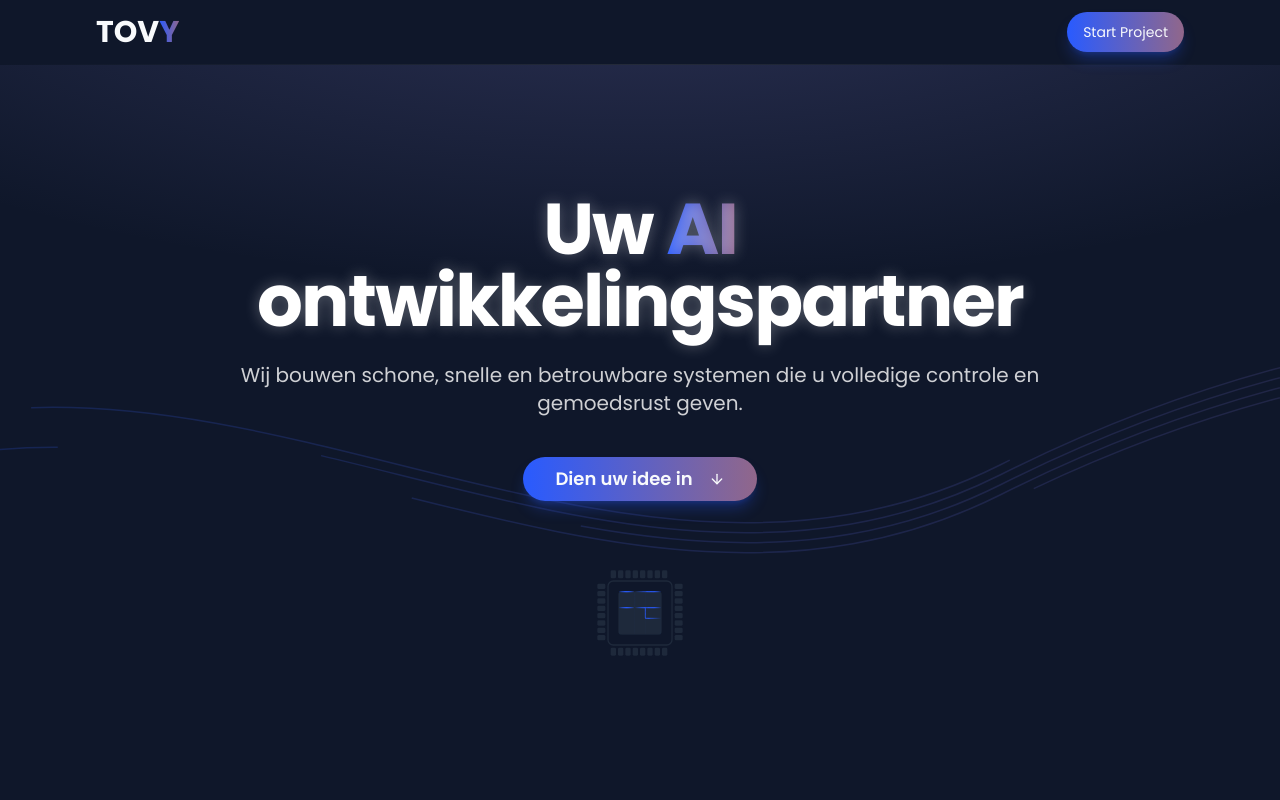
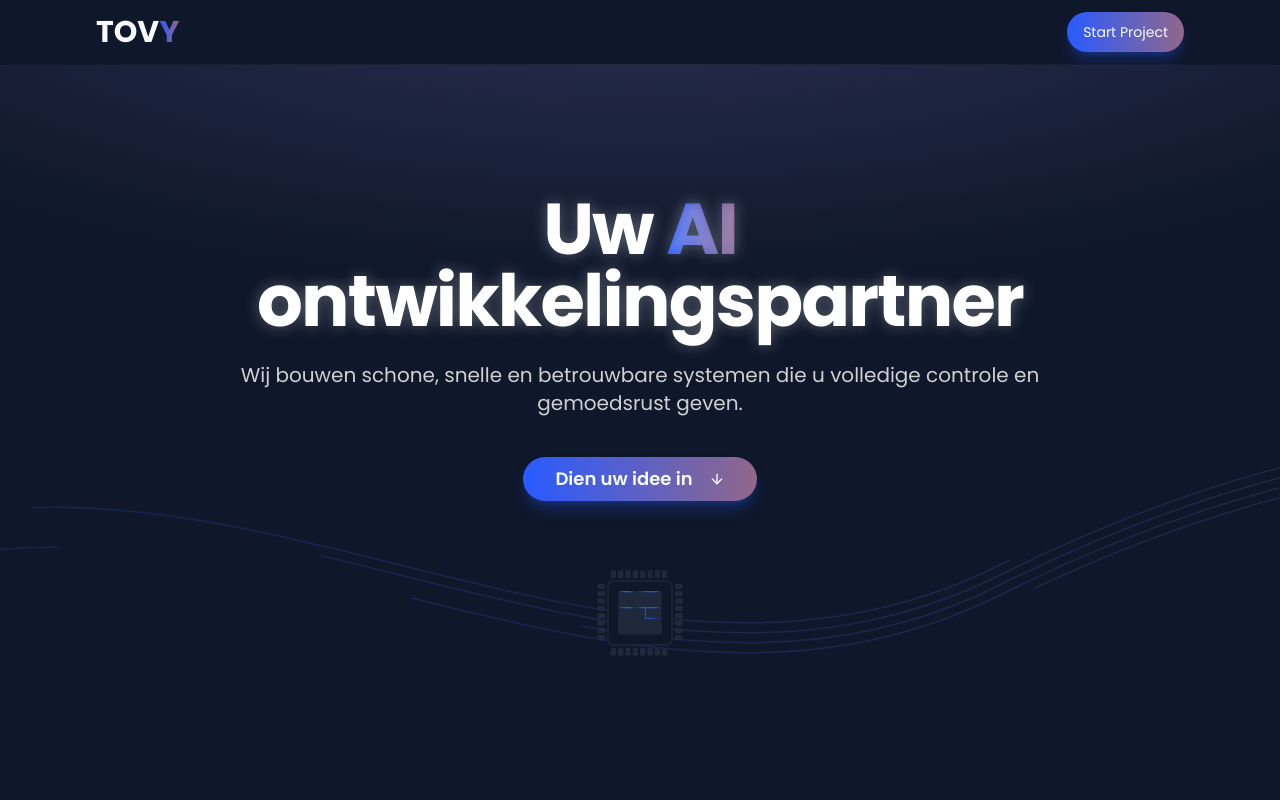
Before and after one commit to tovy-eu/tovy.eu-website, a Next.js app: page / in a window 1280 px wide. Shown: the top 800 px of the page. Built offline with nearby package versions, Linux system fonts and the light colour scheme.

Commit message:
now make the visual somewhat lower on in the hero section

```diff
--- a/src/components/landing/wavy-lines.tsx
+++ b/src/components/landing/wavy-lines.tsx
@@ -13,7 +13,7 @@ export function WavyLines() {
           </linearGradient>
         </defs>
         <path
-          d="M-200,400 C200,200 600,600 1000,400 S1800,200 2200,400"
+          d="M-200,500 C200,300 600,700 1000,500 S1800,300 2200,500"
           fill="none"
           stroke="url(#wavy-gradient)"
           strokeWidth="1.5"
@@ -21,7 +21,7 @@ export function WavyLines() {
           style={{ animationDuration: '10s' }}
         />
         <path
-          d="M-200,410 C200,210 600,610 1000,410 S1800,210 2200,410"
+          d="M-200,510 C200,310 600,710 1000,510 S1800,310 2200,510"
           fill="none"
           stroke="url(#wavy-gradient)"
           strokeWidth="1.5"
@@ -29,7 +29,7 @@ export function WavyLines() {
           style={{ animationDelay: '-3s', animationDuration: '12s' }}
         />
         <path
-          d="M-200,420 C200,220 600,620 1000,420 S1800,220 2200,420"
+          d="M-200,520 C200,320 600,720 1000,520 S1800,320 2200,520"
           fill="none"
           stroke="url(#wavy-gradient)"
           strokeWidth="1.5"
@@ -37,7 +37,7 @@ export function WavyLines() {
           style={{ animationDelay: '-1s', animationDuration: '8s' }}
         />
         <path
-          d="M-200,430 C200,230 600,630 1000,430 S1800,230 2200,430"
+          d="M-200,530 C200,330 600,730 1000,530 S1800,330 2200,530"
           fill="none"
           stroke="url(#wavy-gradient)"
           strokeWidth="1.5"
@@ -45,7 +45,7 @@ export function WavyLines() {
           style={{ animationDelay: '-6s', animationDuration: '15s' }}
         />
         <path
-          d="M-200,440 C200,240 600,640 1000,440 S1800,240 2200,440"
+          d="M-200,540 C200,340 600,740 1000,540 S1800,340 2200,540"
           fill="none"
           stroke="url(#wavy-gradient)"
           strokeWidth="1.5"
```
